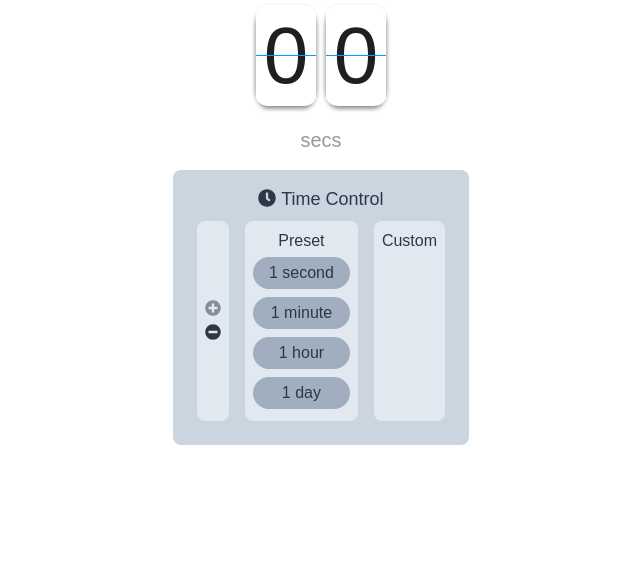
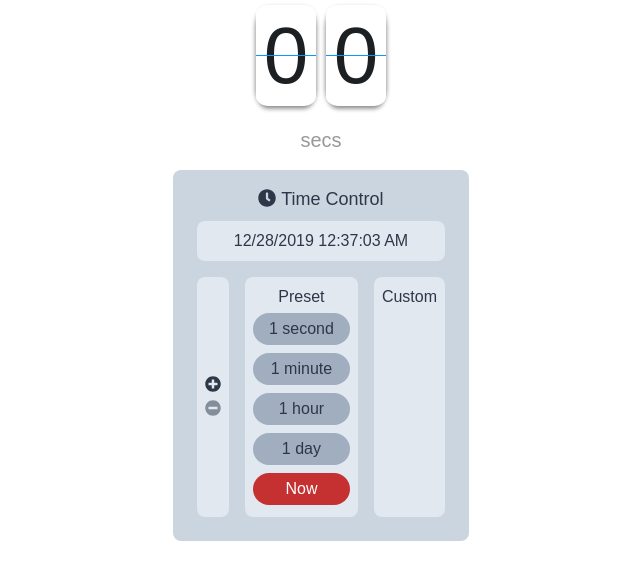
Before and after one commit to charyung/countdown-timer, a React (Create React App) app: page / in a window 1280 px wide. Shown: the top 580 px of the page, without its empty margins (319-959 px from the left). Built offline with nearby package versions, Linux system fonts and the light colour scheme.

Commit message:
more time features: subtract time, reset to present

```diff
--- a/src/App.js
+++ b/src/App.js
@@ -25,7 +25,7 @@ class App extends Component {
         return (
             <div className="App">
                 <CountdownTimer time={this.state.time} now={new Date().getTime()}/>
-                <TimeController modifyTime={this.modifyTime} resetToPresent={this.resetToPresent} />
+                <TimeController time={this.state.time} modifyTime={this.modifyTime} resetToPresent={this.resetToPresent} />
             </div>
         );
     }
--- a/src/TimeController/TimeController.js
+++ b/src/TimeController/TimeController.js
@@ -15,7 +15,11 @@ import classes from './TimeController.module.scss';
 
 const Button = ({ children, ...props }) => (
     <button
-        className="px-4 py-1 my-1 rounded-full bg-gray-500 active:bg-gray-600"
+        className={classnames(
+            'px-4 py-1 my-1 rounded-full',
+            { 'bg-red-700 active:bg-red-800 text-white': props.colour === 'red' },
+            { 'bg-gray-500 active:bg-gray-600': !props.colour }
+        )}
         type="button"
         {...props}
     >
@@ -23,13 +27,19 @@ const Button = ({ children, ...props }) => (
     </button>
 );
 
-const TimeController = ({ modifyTime, ...props }) => {
+const TimeController = ({ modifyTime, resetToPresent, ...props }) => {
     const [addTime, setAddTime] = useState(true);
+    const modifier = addTime ? 1 : -1;
+    const date = new Date(props.time);
 
     return (
         <div className="inline-block p-4 m-4 rounded-lg bg-gray-400 text-gray-800">
             <div className="text-lg">
                 <Icon icon={faClock} /> Time Control {addTime}
+            </div>
+
+            <div className="flex flex-col justify-center p-2 m-2 rounded-lg bg-gray-300">
+                {date.toLocaleDateString()} {date.toLocaleTimeString()}
             </div>
 
             <div className="flex">
@@ -62,31 +72,39 @@ const TimeController = ({ modifyTime, ...props }) => {
                     <div className="flex flex-col">
                         <Button
                             onClick={() => {
-                                modifyTime(1);
+                                modifyTime(1 * modifier);
                             }}
                         >
                             1 second
                         </Button>
                         <Button
                             onClick={() => {
-                                modifyTime(60);
+                                modifyTime(60 * modifier);
                             }}
                         >
                             1 minute
                         </Button>
                         <Button
                             onClick={() => {
-                                modifyTime(3600);
+                                modifyTime(3600 * modifier);
                             }}
                         >
                             1 hour
                         </Button>
                         <Button
                             onClick={() => {
-                                modifyTime(86400);
+                                modifyTime(86400 * modifier);
                             }}
                         >
                             1 day
+                        </Button>
+                        <Button
+                            onClick={() => {
+                                resetToPresent();
+                            }}
+                            colour="red"
+                        >
+                            Now
                         </Button>
                     </div>
                 </div>
--- a/src/TimeController/TimeController.module.scss
+++ b/src/TimeController/TimeController.module.scss
@@ -4,20 +4,20 @@
 
         &:checked {
             & ~ .Add, & ~ .Add * {
-                opacity: 0.8;
+                opacity: 1;
             }
 
             & ~ .Subtract, & ~ .Subtract * {
-                opacity: 1;
+                opacity: 0.8;
             }
         }
     }
 
     .Add, .Add * {
-        opacity: 1;
+        opacity: 0.8;
     }
 
     .Subtract, .Subtract * {
-        opacity: 0.8;
+        opacity: 1;
     }
 }
```
